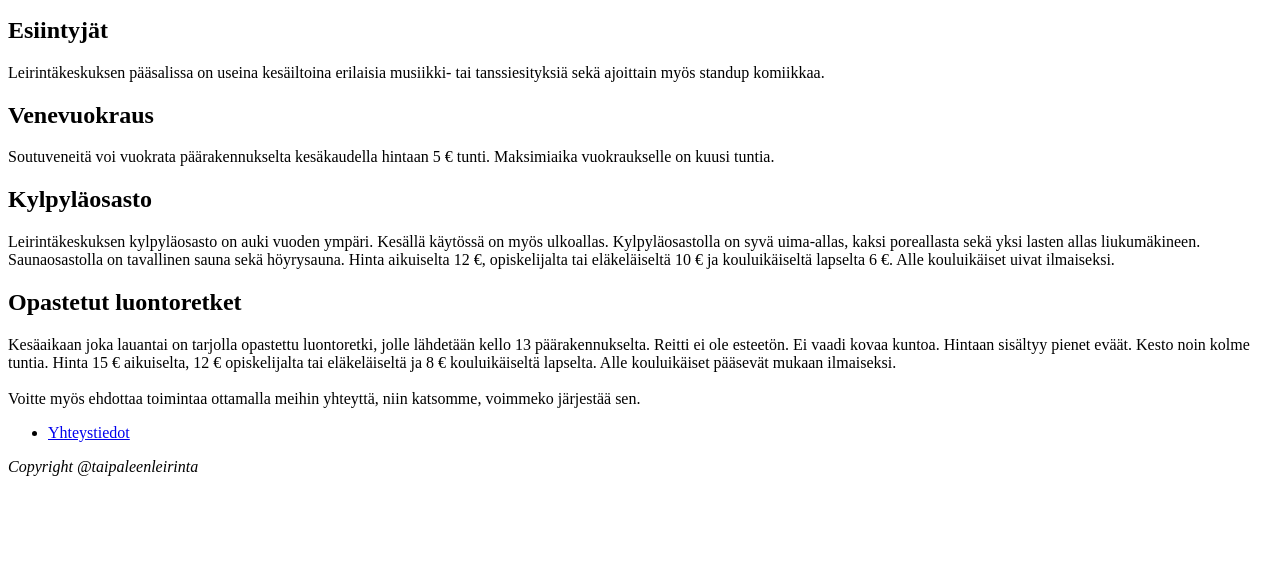
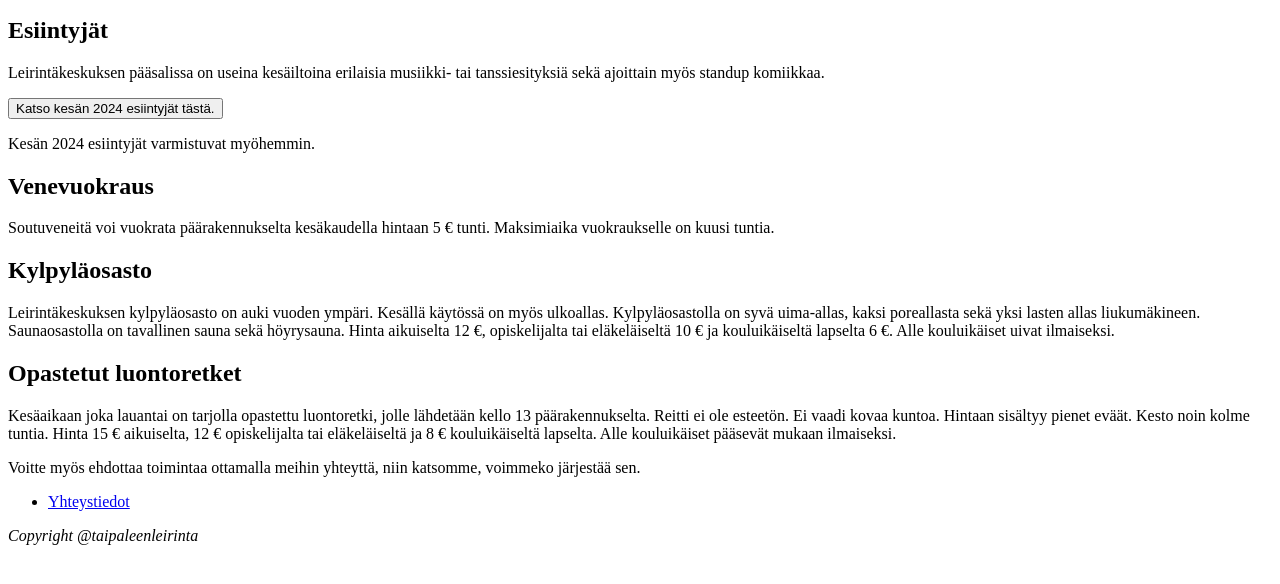
Before and after one commit to TMankinen95/Ykkosten_Leirikeskus, a plain HTML site: page Toiminta.HTML in a window 1280 px wide. Shown: the part 212-796 px from the top of the page. Drawn offline with Linux system fonts and the light colour scheme.

Commit message:
pieniä korjauksia

```diff
--- a/Toiminta.HTML
+++ b/Toiminta.HTML
@@ -18,12 +18,10 @@
         </ul>
         </nav>
 </header>
-
 <main>
 
     <div class="?">
         <h2>Toiminta</h2>
-
         <p>
             Taipaleen leirintäkeskuksessa on monenlaista toimintaa ympäri vuoden.
         </p>
@@ -31,16 +29,19 @@
 
     <div class="?">
         <h2>Esiintyjät</h2>
-
         <p>
             Leirintäkeskuksen pääsalissa on useina kesäiltoina erilaisia
             musiikki- tai tanssiesityksiä sekä ajoittain myös standup komiikkaa.
         </p>
+        <div>
+            <button>Katso kesän 2024 esiintyjät tästä.</button>
+    <!-- Avautuu osio, jossa lukee alla oleva lause. -->
+            <p>Kesän 2024 esiintyjät varmistuvat myöhemmin.</p>
+        </div>
     </div>
 
     <div class="?">
         <h2>Venevuokraus</h2>
-
         <p>
             Soutuveneitä voi vuokrata päärakennukselta kesäkaudella hintaan 5 € tunti.
             Maksimiaika vuokraukselle on kuusi tuntia.
@@ -49,7 +50,6 @@
 
     <div class="?">
         <h2>Kylpyläosasto</h2>
-
         <p>
             Leirintäkeskuksen kylpyläosasto on auki vuoden ympäri.
             Kesällä käytössä on myös ulkoallas.
@@ -62,19 +62,21 @@
 
     <div class="?">
         <h2>Opastetut luontoretket</h2>
-
         <p>
             Kesäaikaan joka lauantai on tarjolla opastettu luontoretki, jolle lähdetään kello 13 päärakennukselta.
             Reitti ei ole esteetön. Ei vaadi kovaa kuntoa. Hintaan sisältyy pienet eväät. Kesto noin kolme tuntia.
             Hinta 15 € aikuiselta, 12 € opiskelijalta tai eläkeläiseltä ja 8 € kouluikäiseltä lapselta.
             Alle kouluikäiset pääsevät mukaan ilmaiseksi.
-            <br><br>
+        </p>
+    </div>
+
+    <div>
+        <p>
             Voitte myös ehdottaa toimintaa ottamalla meihin yhteyttä, niin katsomme, voimmeko järjestää sen.
         </p>
     </div>
 
 </main>
-
 <footer>
     <nav class="navbar-footer">
         <ul>
@@ -83,6 +85,5 @@
     </nav>
     <p><i>Copyright @taipaleenleirinta</i></p>
 </footer>
-
 </body>
 </html>
```
